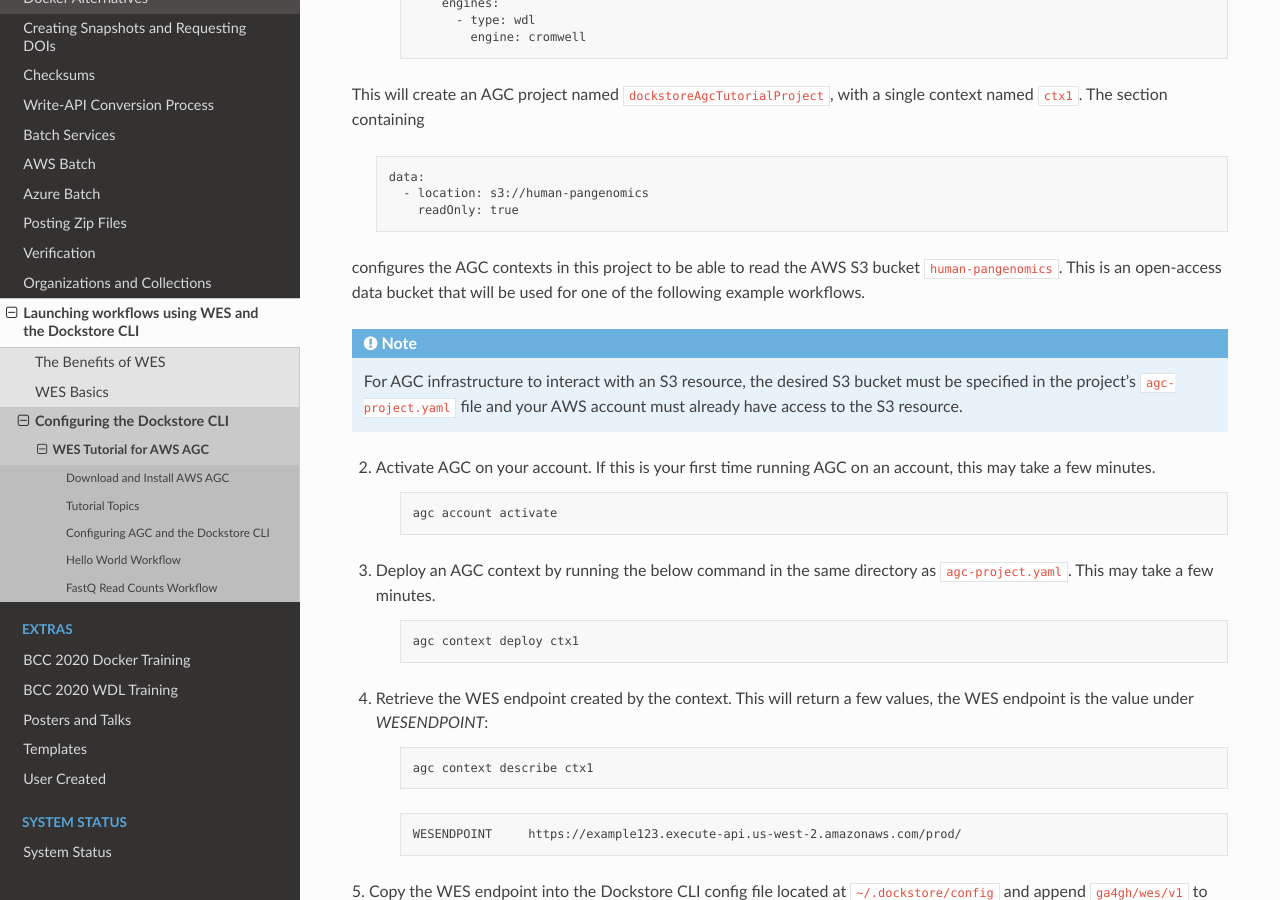
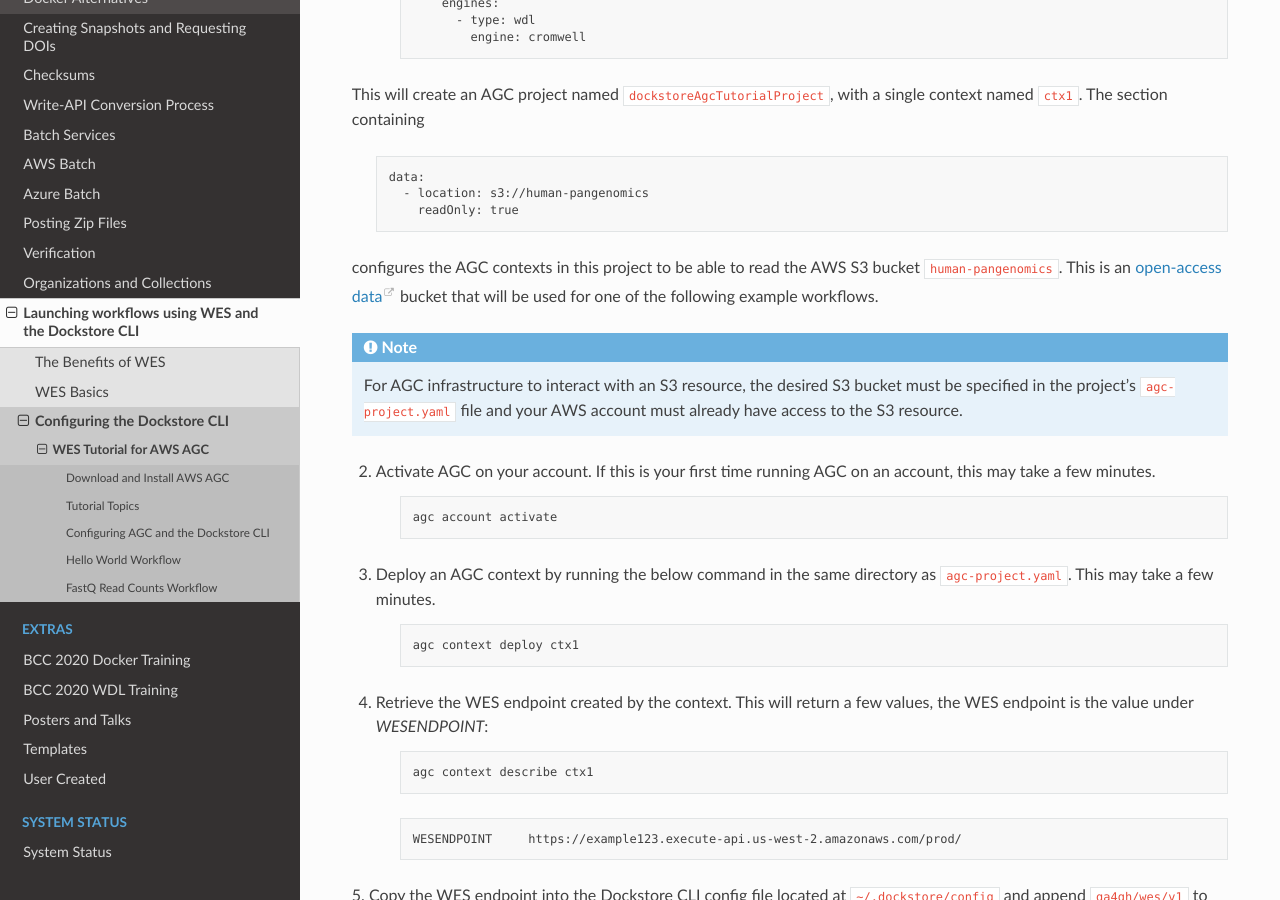
Before and after one commit to dockstore/dockstore-documentation, a Sphinx documentation site: the page built from docs/advanced-topics/wes/wes-agc-tutorial.rst, in a window 1280 px wide and 900 px high, scrolled down 1187 px. Built offline with Sphinx 7.4.7 and the Read the Docs theme 2.0.0, drawn with Linux system fonts in a browser that asks for light colours; part of the change alters nothing that is shown.

```diff
--- a/docs/advanced-topics/wes/wes-agc-tutorial.rst
+++ b/docs/advanced-topics/wes/wes-agc-tutorial.rst
@@ -58,7 +58,7 @@ This will create an AGC project named ``dockstoreAgcTutorialProject``, with a si
           - location: s3://human-pangenomics
             readOnly: true
 
-configures the AGC contexts in this project to be able to read the AWS S3 bucket ``human-pangenomics``. This is an open-access data
+configures the AGC contexts in this project to be able to read the AWS S3 bucket ``human-pangenomics``. This is an `open-access data <https://registry.opendata.aws/>`_
 bucket that will be used for one of the following example workflows.
 
 .. note::
```
